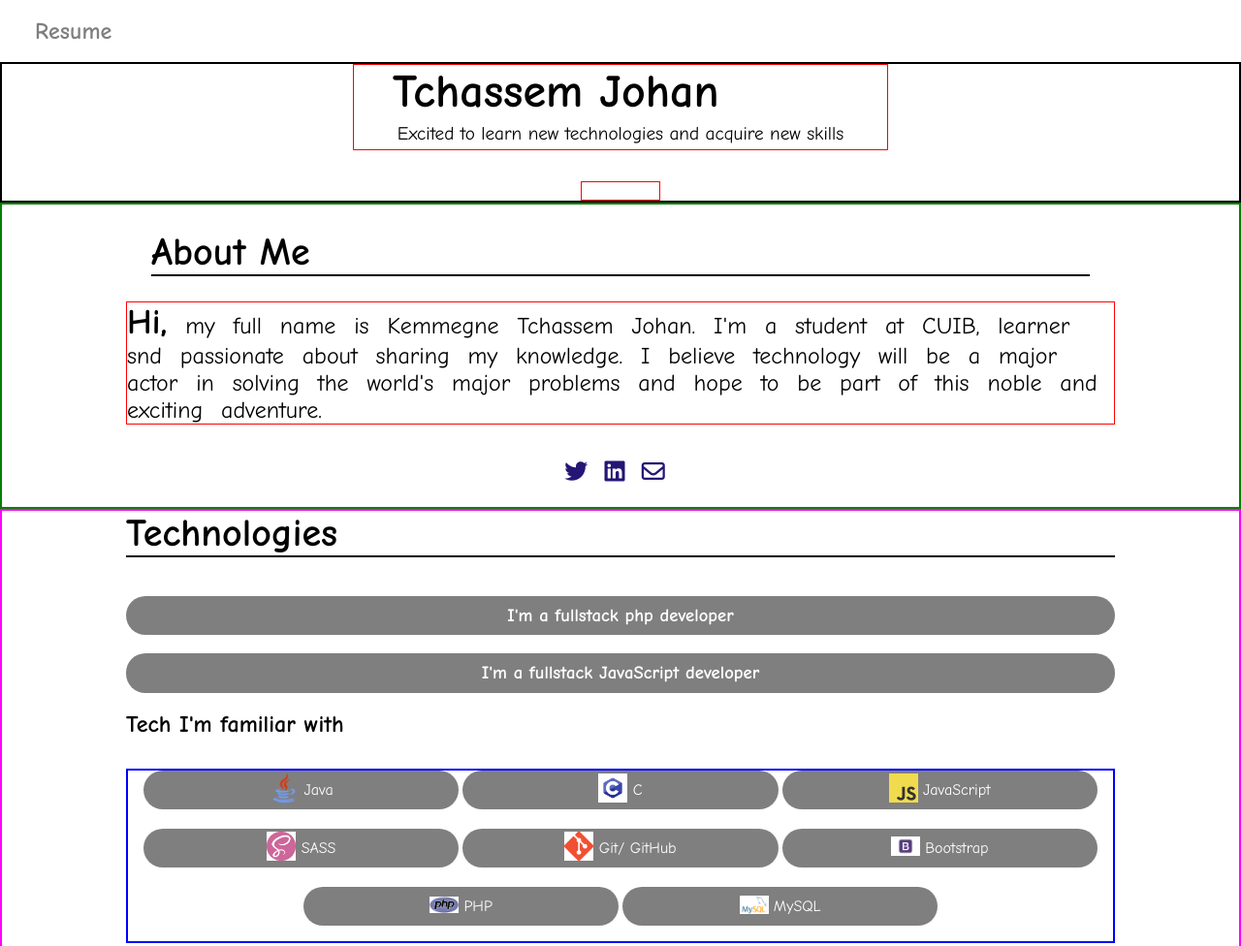
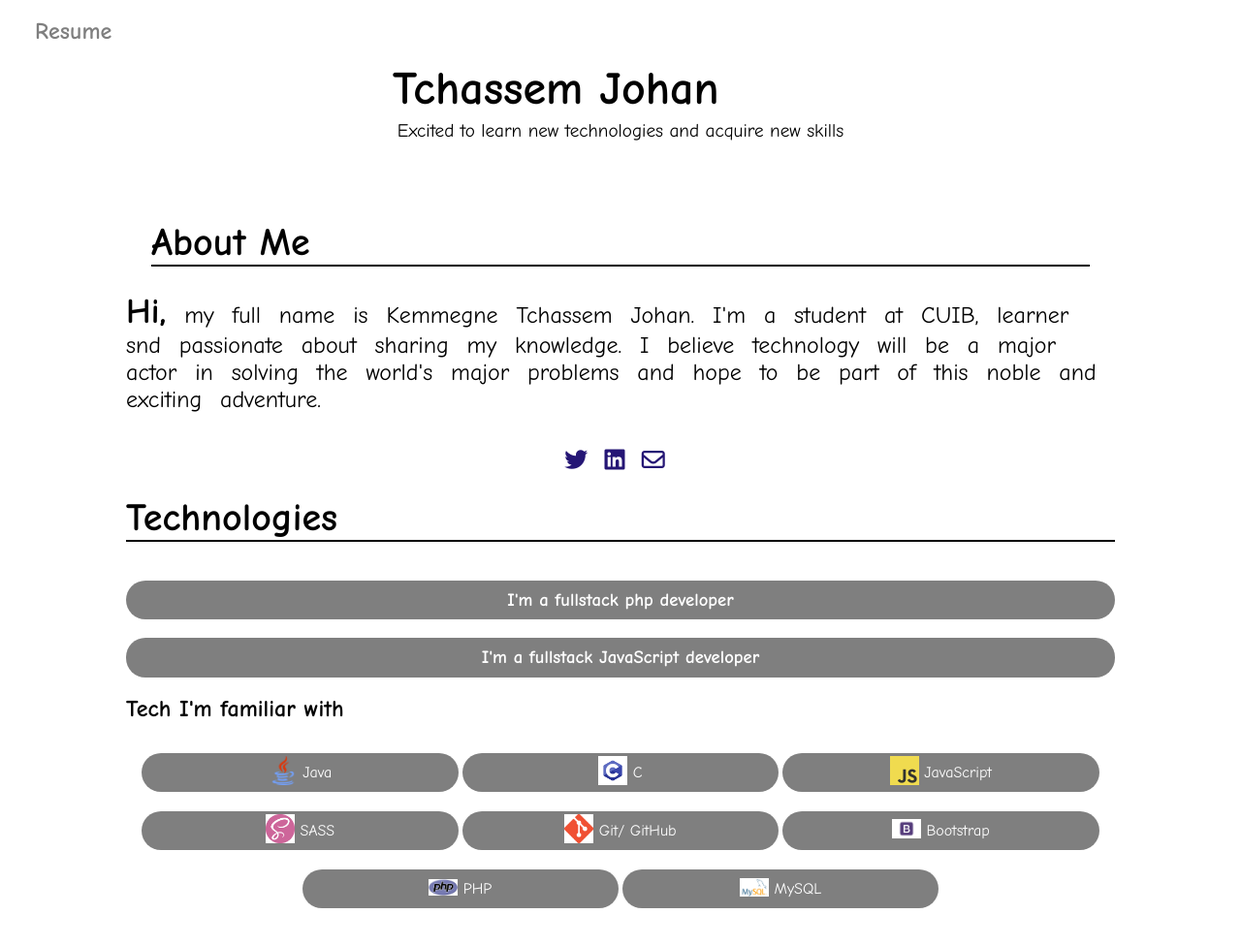
Before and after one commit to johan237/johan237, a plain HTML site: page index.html in a window 1280 px wide. Shown: the top 976 px of the page at 97% size. Drawn offline with Linux system fonts and the light colour scheme.

Commit message:
Update main.css

```diff
--- a/main.css
+++ b/main.css
@@ -71,13 +71,8 @@ nav:focus {
 }
 
 .intro {
-    border: 2px solid;
     display: flex;
     flex-direction: column;
-}
-
-.intro>* {
-    border: 1px solid red;
 }
 
 .intro>.intro-about h3 {
@@ -86,10 +81,6 @@ nav:focus {
 
 .intro .intro-image {
     margin-top: 2em;
-}
-
-.about {
-    border: 2px solid green;
 }
 
 .about .container h1 {
@@ -101,7 +92,6 @@ nav:focus {
 .about .container p {
     font-size: 1.5em;
     margin: 0 auto;
-    border: 1px solid red;
     word-spacing: 0.45em;
     margin-bottom: 1.5em;
 }
@@ -110,10 +100,6 @@ nav:focus {
     font-weight: bold;
     font-size: 1.5em;
     color: rgba(0, 0, 0, 1);
-}
-
-.skills {
-    border: 2px solid magenta;
 }
 
 .skills h1 {
@@ -132,7 +118,6 @@ nav:focus {
 }
 
 .skills ul {
-    border: 2px solid blue;
     margin: 2em auto;
 }
 
@@ -187,11 +172,7 @@ small {
     text-align: center;
 }
 
-
-/* .contact {} */
-
 .contact .container {
-    border: 2px solid;
     text-align: center;
 }
 
@@ -265,14 +246,13 @@ button {
     background-color: black;
     padding: 0.35em 0.70em;
     outline: none;
-    border: 2px solid;
     text-align: center;
     margin: .5em auto;
     cursor: pointer;
     transition: 0.3s all ease-in-out;
 }
 
-button:hover,
+border button:hover,
 button:focus,
 button:active {
     background-color: rgba(0, 0, 0, 0.8);
```
